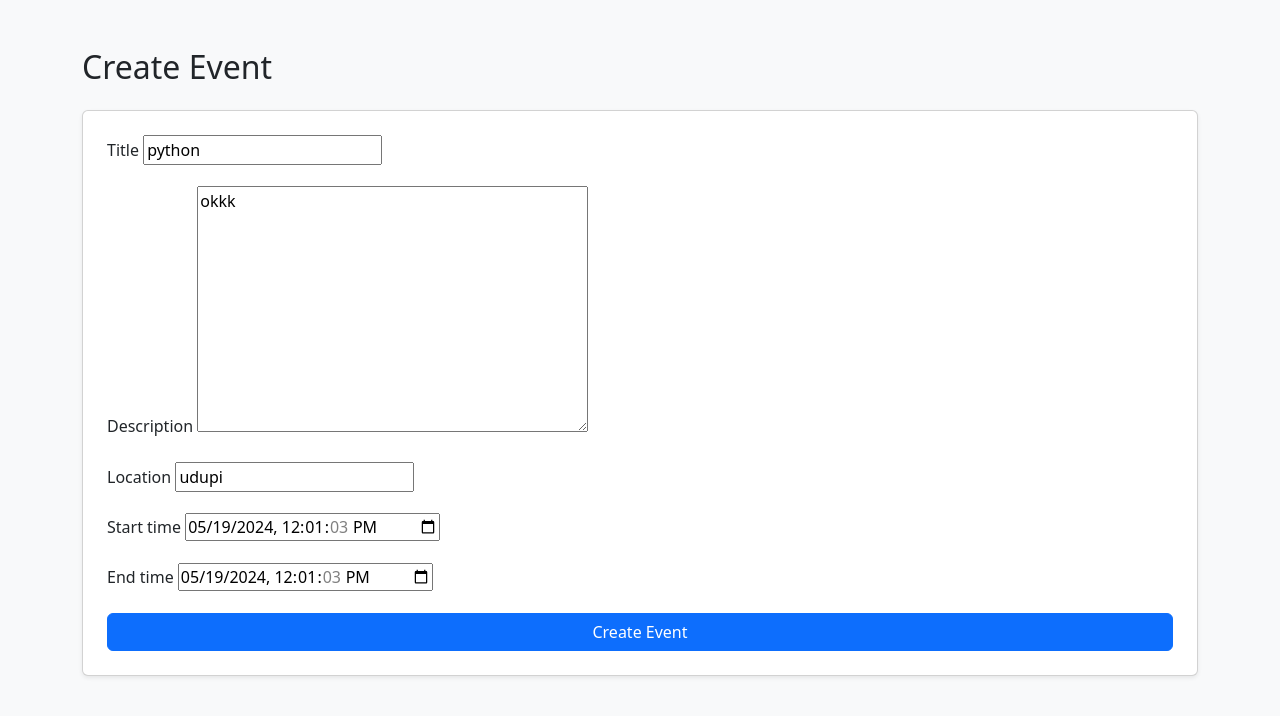
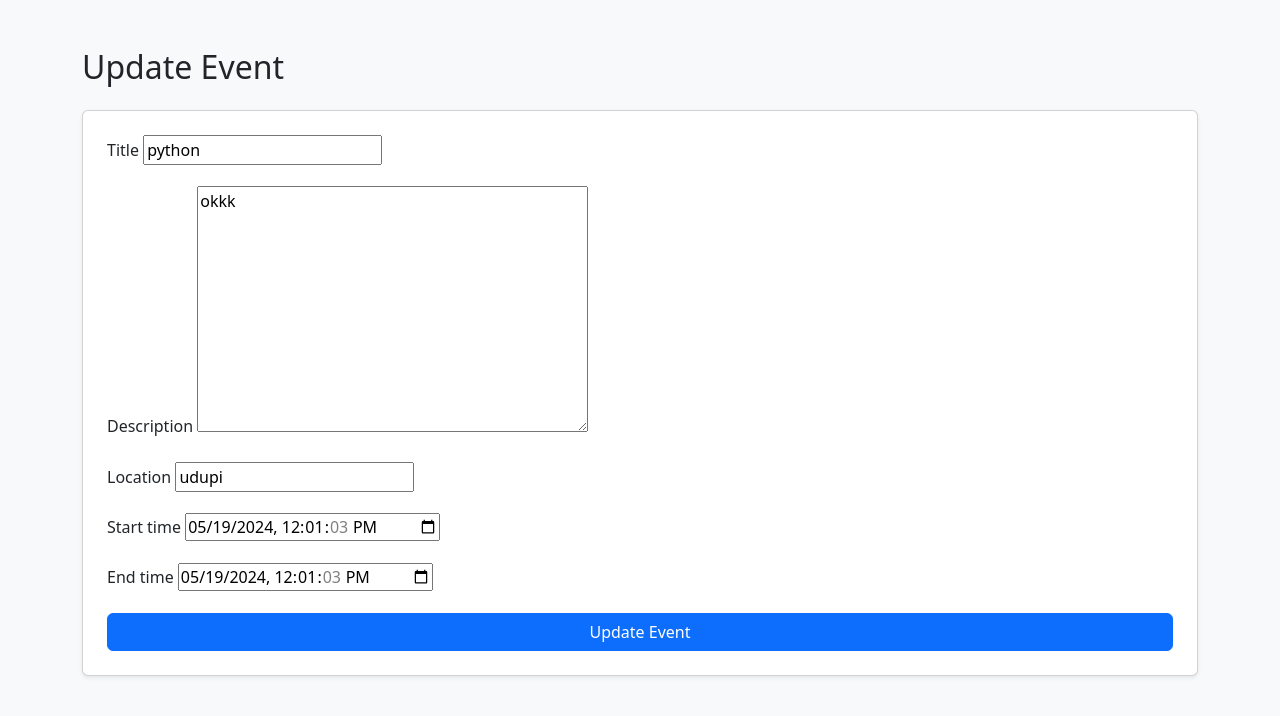
Before and after one commit to ashiqaq21/event_manage, a Django app: page /update/4 in a window 1280 px wide. Shown: the top 716 px of the page. Run offline with Django 5.2, Linux system fonts and the light colour scheme; a user stored in the database is signed in; data comes from the database, SQL or seed files in the repository; parts of the project's set-up code (start-up, migrations or seed data) failed here and were passed over; some libraries are stand-ins or nearby versions.

Commit message:
updateevent.html

```diff
--- a/templates/updateevent.html
+++ b/templates/updateevent.html
@@ -1,7 +1,7 @@
 <!DOCTYPE html>
 <html>
 <head>
-    <title>Create Event</title>
+    <title>Update Event</title>
     <link rel="stylesheet" href="https://cdn.jsdelivr.net/npm/bootstrap@5.3.3/dist/css/bootstrap.min.css">
     <link rel="stylesheet" href="https://code.jquery.com/ui/1.12.1/themes/base/jquery-ui.css">
     <link rel="stylesheet" href="https://cdnjs.cloudflare.com/ajax/libs/jqueryui/1.12.1/jquery-ui-timepicker-addon.min.css">
@@ -11,7 +11,7 @@
 </head>
 <body class="bg-light">
     <div class="container mt-5">
-        <h2 class="mb-4">Create Event</h2>
+        <h2 class="mb-4">Update Event</h2>
         <form method="post" class="card p-4 bg-white shadow-sm">
             {% csrf_token %}
             <div class="mb-3">
@@ -49,7 +49,7 @@
                     <div class="text-danger mt-2">{{ form.end_time.errors }}</div>
                 {% endif %}
             </div>
-            <button type="submit" class="btn btn-primary">Create Event</button>
+            <button type="submit" class="btn btn-primary">Update Event</button>
         </form>
         <br>
         <br>
```
